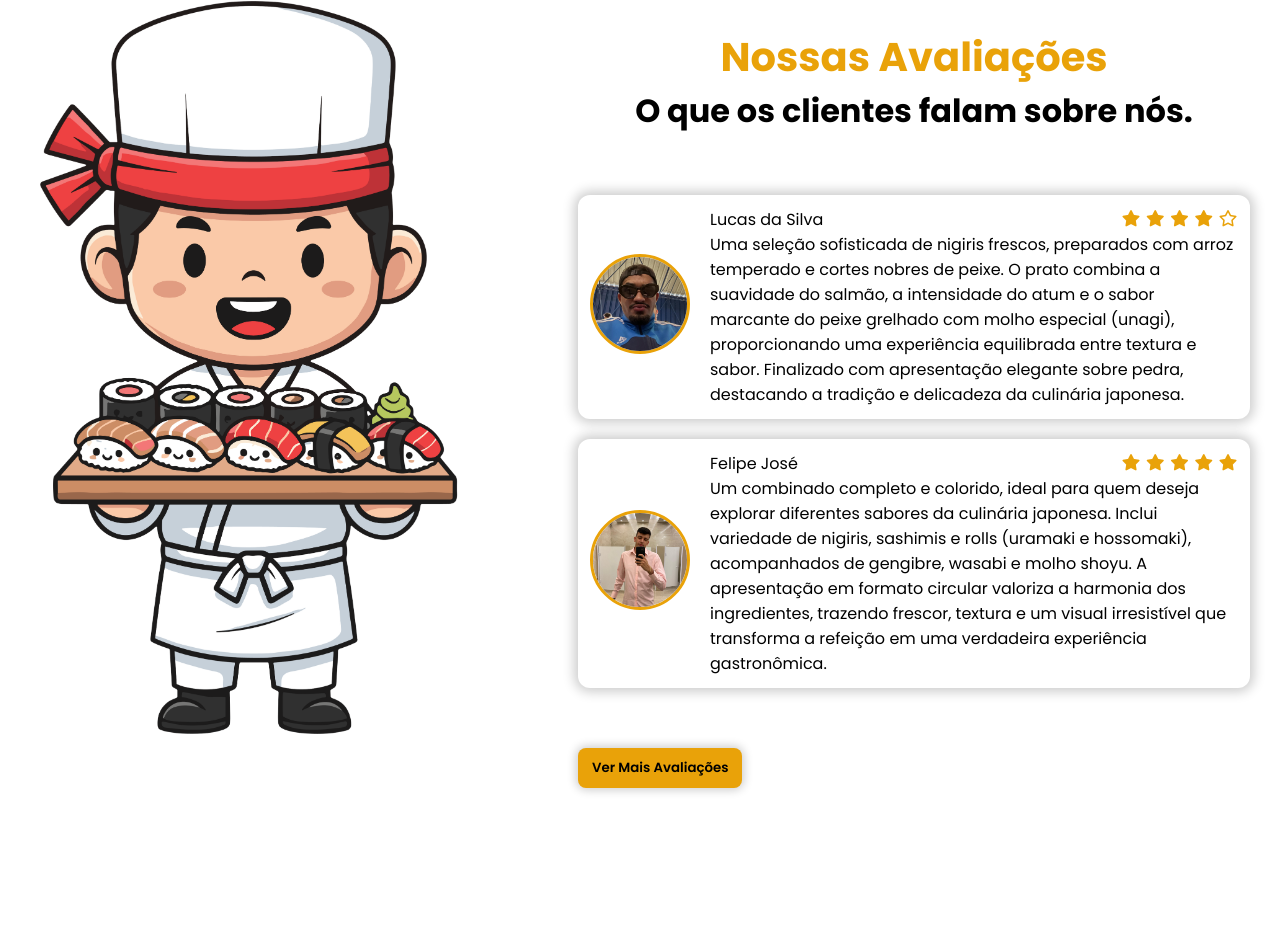
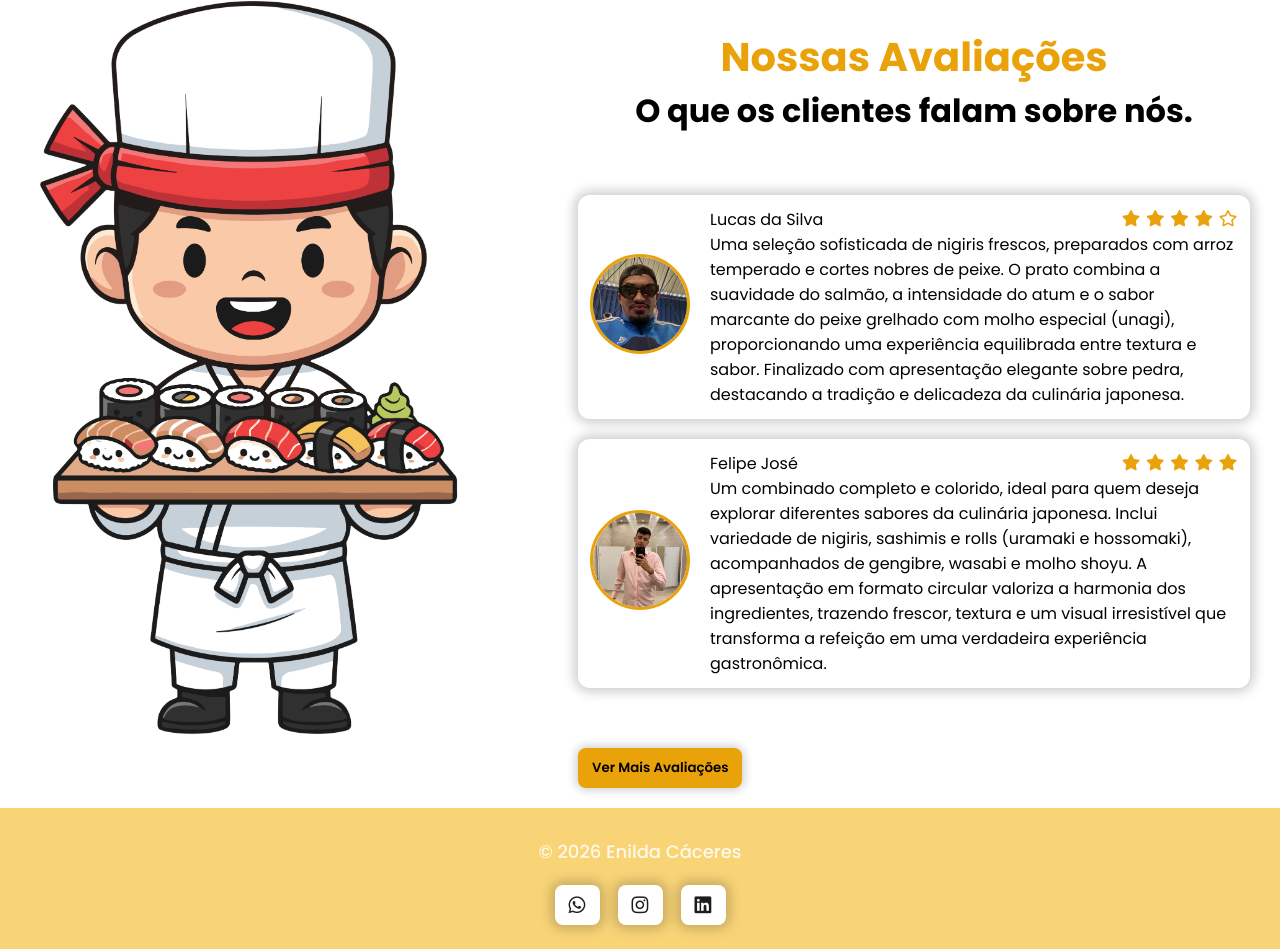
Before and after one commit to Enildadarosa/SiteSushi, a plain HTML site: page index.html in a window 1280 px wide. Shown: the part 3418-4367 px from the top of the page. Before the commit the page ends 4226 px from the top, so only its background shows below. Drawn offline with nearby package versions, Linux system fonts and the light colour scheme.

Commit message:
task04
Criação do footer

```diff
--- /dev/null
+++ b/CSS/footer.css
@@ -0,0 +1,16 @@
+footer{
+    background-color: var(--color-primary-3);
+}
+.footer-itens{
+    display: flex;
+    flex-direction: column;
+    align-items: center;
+    justify-content: center;
+    padding: 30px 8% 24px 8%;
+}
+.copyright{
+    color: var(--color-primary-1);
+    font-weight: 500;
+    font-size: 18px;
+    padding-bottom: 20px;
+}
--- a/CSS/style.css
+++ b/CSS/style.css
@@ -4,6 +4,7 @@
 @import url('home.css');
 @import url('cardapio.css');
 @import url('avaliações.css');
+@import url('footer.css');
 
 
 :root{
--- a/index.html
+++ b/index.html
@@ -421,7 +421,16 @@
         </div>
     </section>
     <footer>
-
+        <div class="footer-itens">
+            <span class="copyright">
+                &copy 2026 Enilda Cáceres
+            </span>
+            <div class="social-media-buttons">
+                <a href=""><i class="fa-brands fa-whatsapp"></i></a>
+                <a href=""><i class="fa-brands fa-instagram"></i></a>
+                <a href=""><i class="fa-brands fa-linkedin"></i></a>
+            </div>
+        </div>
     </footer>
 </body>
 </html>
```
